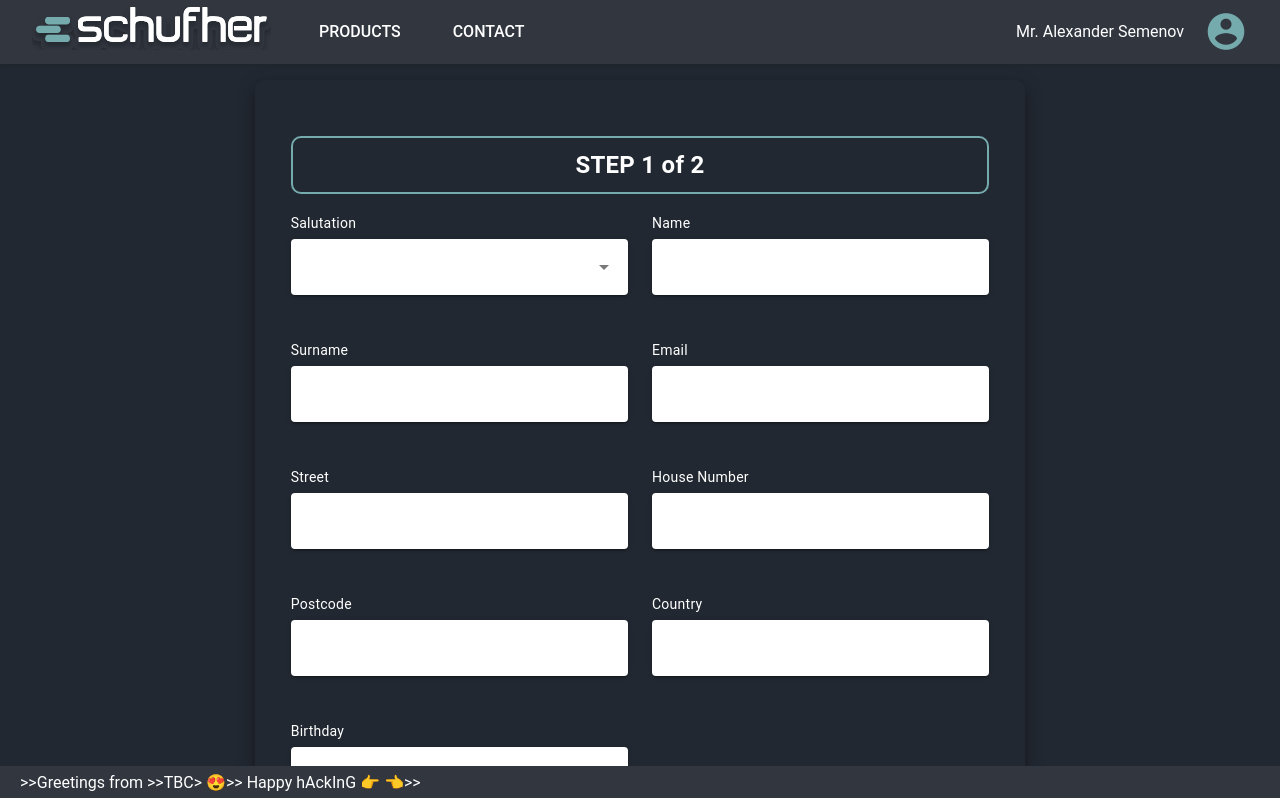
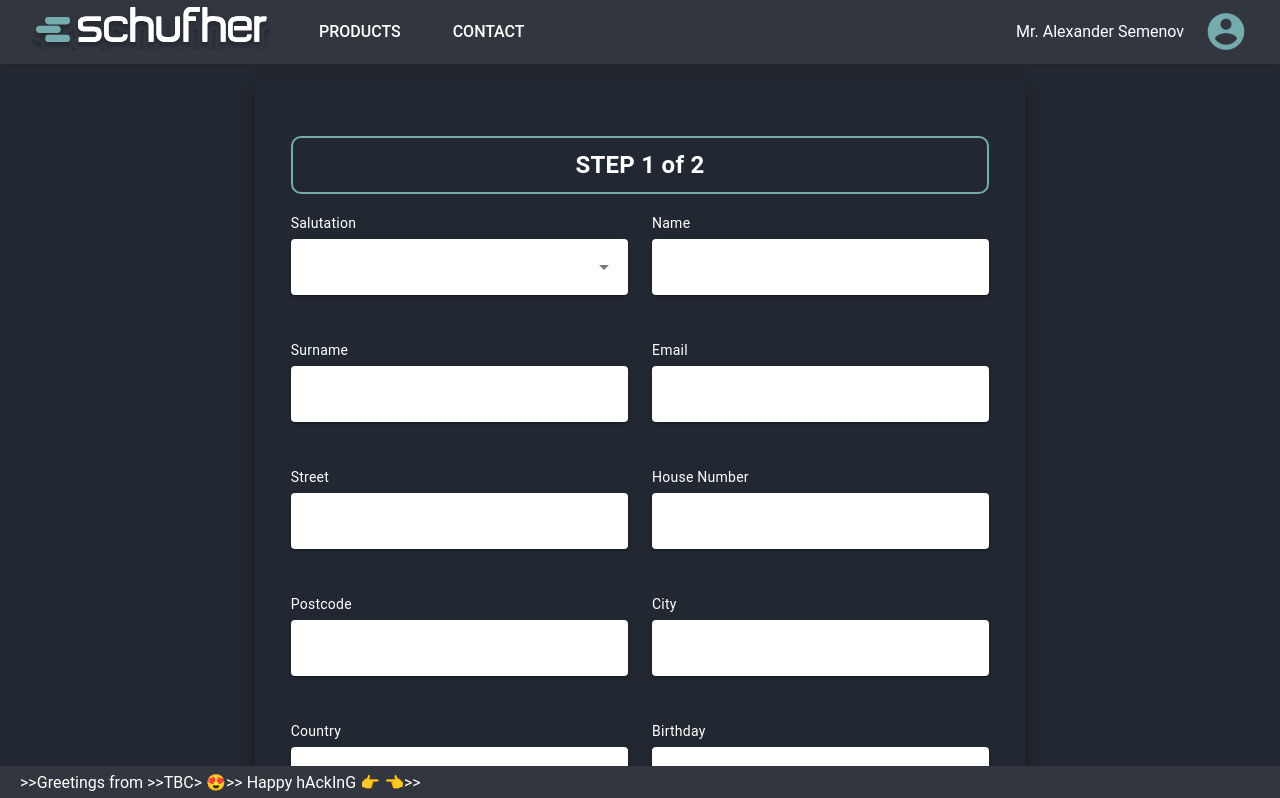
Before and after one commit to TUM-Blockchain-Club/ethberlin-schufher, a Vue app in the folder vue/: page /application in a window 1280 px wide. Shown: the top 798 px of the page. Built offline with nearby package versions, Linux system fonts and the light colour scheme.

Commit message:
add city attribute to application

```diff
--- a/vue/src/views/Application.vue
+++ b/vue/src/views/Application.vue
@@ -39,6 +39,10 @@
                                         <div class="field-label">Postcode</div>
                                         <v-text-field v-model="form.postcode" type="number"
                                             variant="solo"></v-text-field>
+                                    </v-col>
+                                    <v-col cols="12" md="6">
+                                        <div class="field-label">City</div>
+                                        <v-text-field v-model="form.city" variant="solo"></v-text-field>
                                     </v-col>
                                     <v-col cols="12" md="6">
                                         <div class="field-label">Country</div>
@@ -139,6 +143,7 @@ export default {
                 street: '',
                 houseNumber: '',
                 postcode: '',
+                city: '',
                 country: '',
                 birthday: '',
                 checkbox1: false,
```
